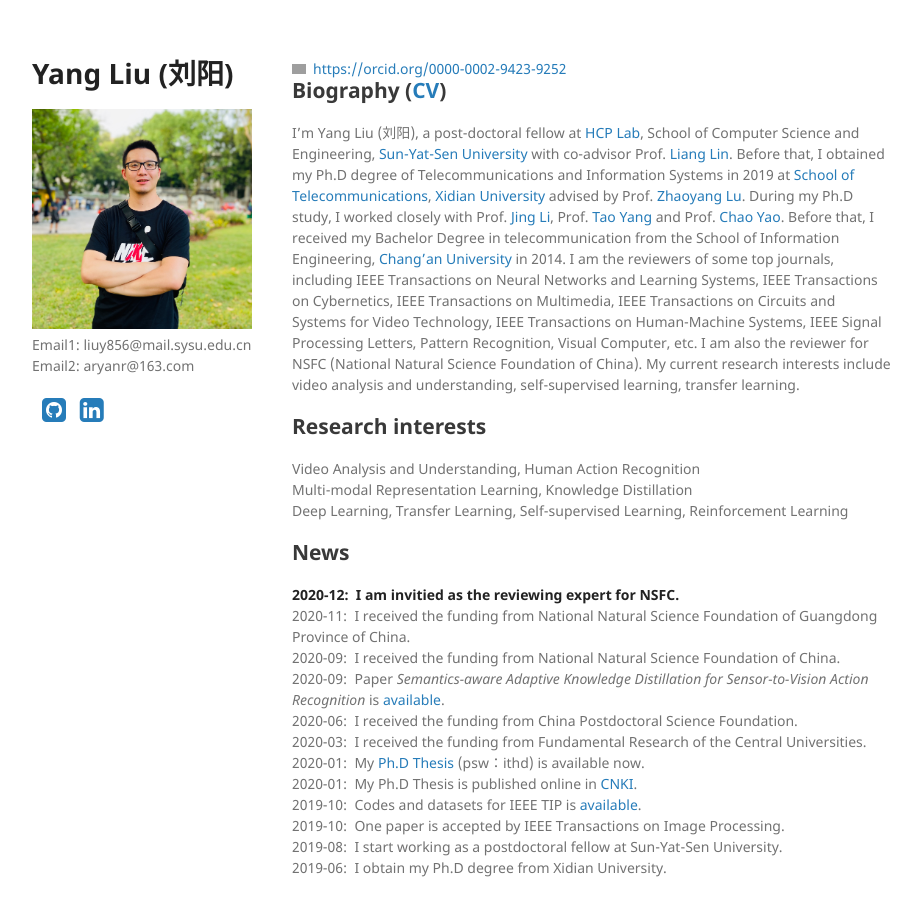
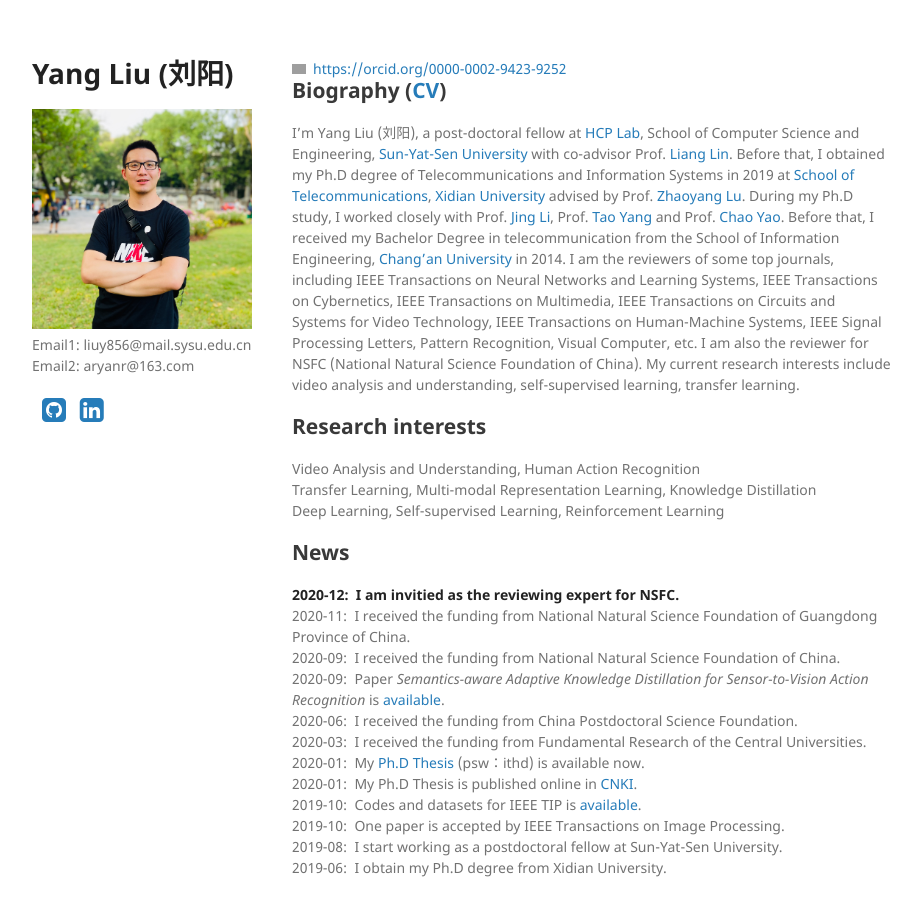
Before and after one commit to YangLiu9208/home, a Jekyll site: the page built from index.md, in a window 1280 px wide and 900 px high. Shown: the whole window, without its empty margins (178-1099 px from the left). Built offline with Jekyll 4.4.1, drawn with Linux system fonts in a browser that asks for light colours; a style sheet for code colours, icons or effects is not loaded; grey boxes are pictures that could not be loaded.

```diff
--- a/index.md
+++ b/index.md
@@ -8,8 +8,8 @@ I'm Yang Liu (刘阳), a post-doctoral fellow at [HCP Lab](http://www.sysu-hcp.n
 
 ## Research interests
 Video Analysis and Understanding, Human Action Recognition
-Multi-modal Representation Learning, Knowledge Distillation
-Deep Learning, Transfer Learning, Self-supervised Learning, Reinforcement Learning
+Transfer Learning, Multi-modal Representation Learning, Knowledge Distillation
+Deep Learning, Self-supervised Learning, Reinforcement Learning
 
 ## News
 **2020-12:&nbsp; I am invitied as the reviewing expert for NSFC.**
```
